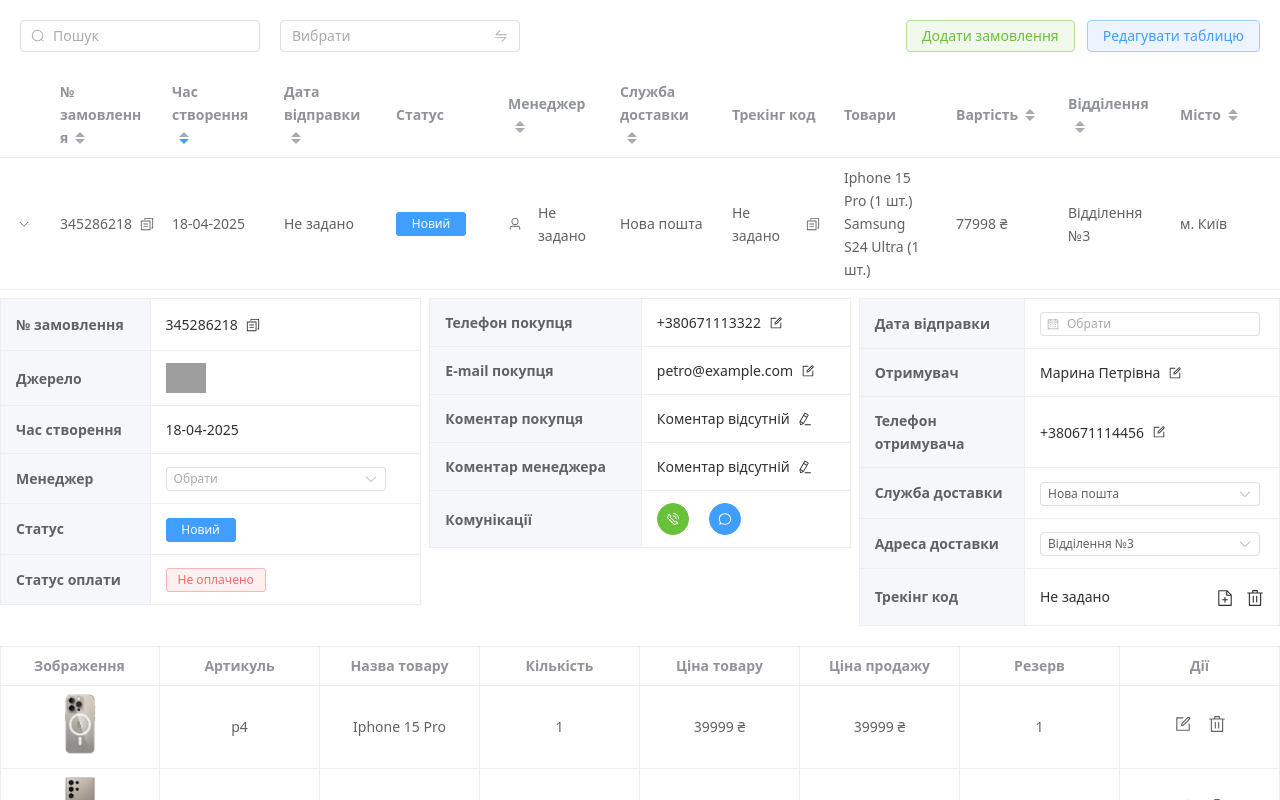
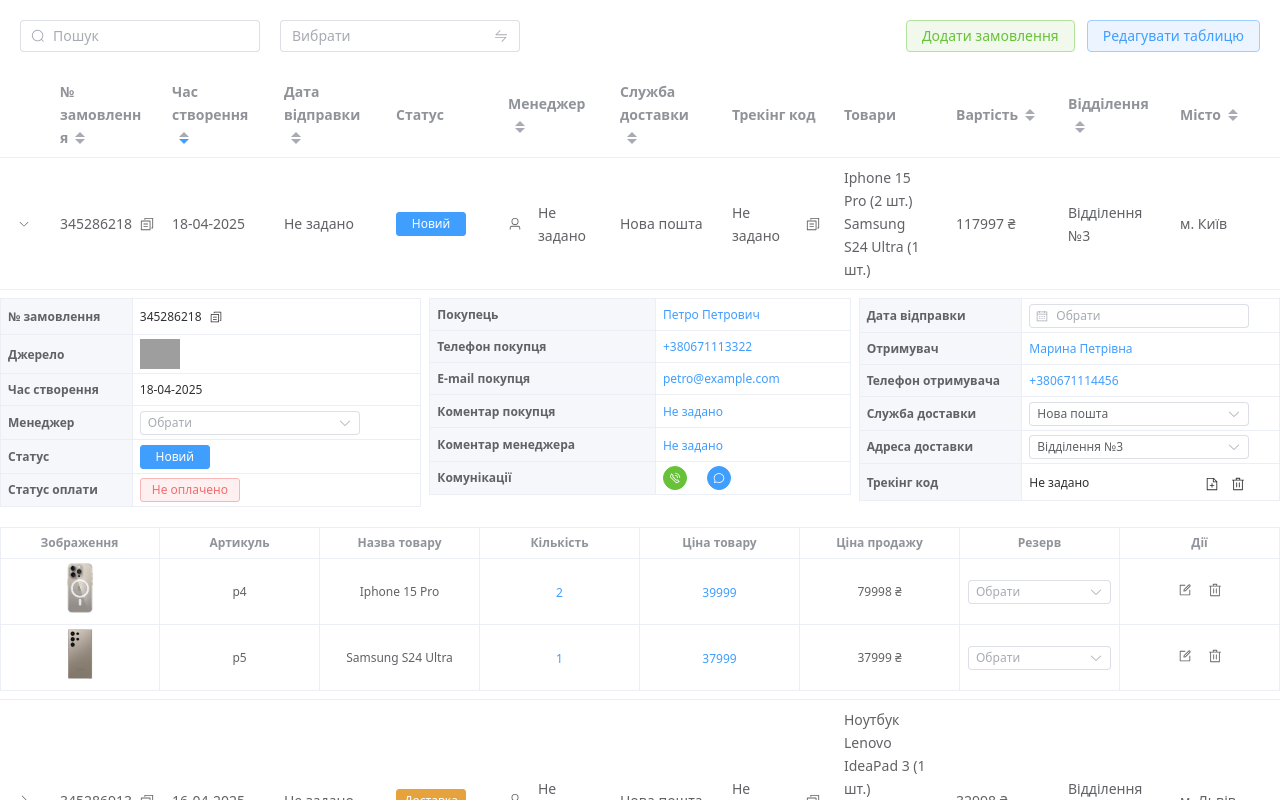
Before and after one commit to NpmPanic/ORDER_TABLE, a Vue app: page / in a window 1280 px wide. Both pictures are taken after a click on the element 24 px from the left and 223 px from the top of the page. Shown: the top 800 px of the page. Built offline with nearby package versions, Linux system fonts and the light colour scheme; grey boxes are pictures that could not be loaded.

Commit message:
new edit areas

```diff
--- a/src/App.vue
+++ b/src/App.vue
@@ -16,26 +16,14 @@ import { ElMessage } from 'element-plus'
 import { TABLE_DATA } from './components/TableData'
 import { computed, ref } from 'vue'
 import TableEditDrawer from './components/TableEditDrawer.vue'
-import CommentEditArea from './components/CommentEditArea.vue'
-import ValueEditArea from './components/ValueEditArea.vue'
+import EditCountPopover from './components/EditCountPopover.vue'
+import EditTextPopover from './components/EditTextPopover.vue'
+import EditCommentPopover from './components/EditCommentPopover.vue'
+import EditPricePopover from './components/EditPricePopover.vue'
 
 const inputQuerySearch = ref('')
 const valueQuerySelect = ref('')
 const isDrawer = ref(false)
-
-// Переменные хранения состояния для добавления комментариев
-const isCommentEditManager = ref(false)
-const isCommentEditCustomer = ref(false)
-
-// Записываем значение input комментария менеджера из TextEditArea.vue в TABLE_DATA
-const updateManagerComment = (row, newComment) => {
-	row.order.manager_comment = newComment // Обновляем комментарий в TABLE_DATA
-}
-
-// Записываем значение input комментария покупателя из TextEditArea.vue в TABLE_DATA
-const updateCustomerComment = (row, newComment) => {
-	row.customer.comment = newComment // Обновляем комментарий в TABLE_DATA
-}
 
 // Функция копирования текста по клику
 const copyText = async text => {
@@ -91,13 +79,23 @@ const optionsDeliveryAdress = [
 	{ value: 'Відділення №4', label: 'Відділення №4' },
 ]
 
+// Опции для выпадающего списка служб доставки
+const optionsWarehouseReserve = [
+	{ value: 'Постачальник 1', label: 'Постачальник 1' },
+	{ value: 'Постачальник 2', label: 'Постачальник 2' },
+	{ value: 'Магазин 1', label: 'Магазин 1' },
+	{ value: 'Магазин 2', label: 'Магазин 2' },
+	{ value: 'Магазин 3', label: 'Магазин 3' },
+	{ value: 'Магазин 4', label: 'Магазин 4' },
+	{ value: 'Магазин 5', label: 'Магазин 5' },
+]
+
 // Функция для получения значения из объекта по пути
 const getValueByPath = (obj, path) => {
 	return path.split('.').reduce((acc, key) => acc?.[key], obj)
 }
 
 // Функция генерации номера ТТН
-const generatedNumber = ref(null)
 
 function generateNumber(row) {
 	const prefix = '204'
@@ -297,7 +295,7 @@ const handleColumnUpdate = newColumns => {
 								direction="horisontal"
 								border
 								style="margin: 0px"
-								size="large"
+								size="small"
 								column="1"
 							>
 								<el-descriptions-item label="№ замовлення">
@@ -393,92 +391,77 @@ const handleColumnUpdate = newColumns => {
 								direction="horisontal"
 								border
 								style="margin: 0px"
-								size="large"
+								size="small"
 								column="1"
 							>
+								<el-descriptions-item label="Покупець">
+									<div class="flex items-center gap-2">
+										<EditTextPopover
+											:initialText="props.row.customer.name"
+											@update:textValue="
+												newValue =>
+													(props.row.customer.name = newValue || 'Не задано')
+											"
+										/>
+									</div>
+								</el-descriptions-item>
 								<el-descriptions-item label="Телефон покупця">
 									<div class="flex items-center gap-2">
-										<ValueEditArea
+										<EditTextPopover
 											:initialText="props.row.customer.phone"
 											@update:textValue="
-												newValue => (props.row.customer.phone = newValue)
+												newValue =>
+													(props.row.customer.phone = newValue || 'Не задано')
 											"
 										/>
 									</div>
 								</el-descriptions-item>
 								<el-descriptions-item label="E-mail покупця">
 									<div class="flex items-center gap-2">
-										<ValueEditArea
+										<EditTextPopover
 											:initialText="props.row.customer.email"
 											@update:textValue="
-												newValue => (props.row.customer.email = newValue)
+												newValue =>
+													(props.row.customer.email = newValue || 'Не задано')
 											"
 										/>
 									</div>
 								</el-descriptions-item>
 
 								<el-descriptions-item label="Коментар покупця">
-									<div class="flex items-center justify-between w-full">
-										<CommentEditArea
-											v-model="isCommentEditCustomer"
-											:initial-text="props.row.customer.comment"
+									<EditCommentPopover
+										:initialText="props.row.customer.comment"
 										@update:textValue="
-												value => updateCustomerComment(props.row, value)
+											newValue =>
+												(props.row.customer.comment = newValue || 'Не задано')
 										"
 									/>
-
-										<div
-											v-if="!isCommentEditCustomer"
-											class="flex items-center gap-2"
-										>
-											<p>
-												{{ props.row.customer.comment || 'Коментар відсутній' }}
-											</p>
-											<div
-												class="flex gap-2 cursor-pointer hover:text-blue-500"
-											>
-												<el-icon @click="isCommentEditCustomer = true">
-													<EditPen />
-												</el-icon>
-											</div>
-										</div>
-									</div>
 								</el-descriptions-item>
 
 								<el-descriptions-item label="Коментар менеджера">
-									<div class="flex items-center justify-between min-w-full">
-										<CommentEditArea
-											v-model="isCommentEditManager"
-											:initial-text="props.row.order.manager_comment || ''"
+									<EditCommentPopover
+										:initialText="props.row.order.manager_comment"
 										@update:textValue="
-												value => updateManagerComment(props.row, value)
+											newValue =>
+												(props.row.order.manager_comment =
+													newValue || 'Не задано')
 										"
 									/>
-
-										<div
-											v-if="!isCommentEditManager"
-											class="flex items-center gap-2"
-										>
-											<p>
-												{{
-													props.row.order.manager_comment ||
-													'Коментар відсутній'
-												}}
-											</p>
-											<div
-												class="flex gap-2 cursor-pointer hover:text-blue-500"
-											>
-												<el-icon @click="isCommentEditManager = true">
-													<EditPen />
-												</el-icon>
-											</div>
-										</div>
-									</div>
 								</el-descriptions-item>
 								<el-descriptions-item label="Комунікації">
 									<div class="flex items-center gap-2">
-										<el-button type="success" :icon="Phone" circle />
-										<el-button type="primary" :icon="ChatRound" circle />
+										<el-button
+											type="success"
+											:icon="Phone"
+											circle
+											size="small"
+										/>
+										<el-button
+											type="primary"
+											:icon="ChatRound"
+											circle
+											size="small"
+										/>
 									</div>
 								</el-descriptions-item>
 							</el-descriptions>
@@ -490,7 +473,7 @@ const handleColumnUpdate = newColumns => {
 								direction="horisontal"
 								border
 								style="margin: 0px"
-								size="large"
+								size="small"
 								column="1"
 							>
 								<el-descriptions-item label="Дата відправки">
@@ -506,20 +489,22 @@ const handleColumnUpdate = newColumns => {
 								</el-descriptions-item>
 								<el-descriptions-item label="Отримувач">
 									<div class="flex items-center gap-2">
-										<ValueEditArea
+										<EditTextPopover
 											:initialText="props.row.recipient.name"
 											@update:textValue="
-												newValue => (props.row.recipient.name = newValue)
+												newValue =>
+													(props.row.recipient.name = newValue || 'Не задано')
 											"
 										/>
 									</div>
 								</el-descriptions-item>
 								<el-descriptions-item label="Телефон отримувача">
 									<div class="flex items-center gap-2">
-										<ValueEditArea
+										<EditTextPopover
 											:initialText="props.row.recipient.phone"
 											@update:textValue="
-												newValue => (props.row.recipient.phone = newValue)
+												newValue =>
+													(props.row.recipient.phone = newValue || 'Не задано')
 											"
 										/>
 									</div>
@@ -564,15 +549,15 @@ const handleColumnUpdate = newColumns => {
 										<div class="flex items-center gap-3 pt-2">
 											<div
 												@click="generateNumber(props.row)"
-												class="cursor-pointer hover:text-green-500 transition"
+												class="text-sm cursor-pointer hover:text-green-500 transition"
 											>
-												<el-icon size="large"><DocumentAdd /></el-icon>
+												<el-icon><DocumentAdd /></el-icon>
 											</div>
 											<div
 												@click="props.row.delivery.ttn = null"
-												class="cursor-pointer hover:text-red-500 transition"
+												class="text-sm cursor-pointer hover:text-red-500 transition"
 											>
-												<el-icon size="large"><Delete /></el-icon>
+												<el-icon><Delete /></el-icon>
 											</div>
 										</div>
 									</div>
@@ -584,7 +569,12 @@ const handleColumnUpdate = newColumns => {
 					<!-- Товари -->
 					<div class="w-full mt-5">
 						<div class=""></div>
-						<el-table :data="props.row.products" style="width: 100%" border>
+						<el-table
+							:data="props.row.products"
+							style="width: 100%"
+							border
+							size="small"
+						>
 							<el-table-column
 								label="Зображення"
 								header-align="center"
@@ -592,7 +582,7 @@ const handleColumnUpdate = newColumns => {
 							>
 								<template #default="{ row }">
 									<el-image
-										style="width: 60px"
+										style="width: 50px"
 										:src="row.img"
 										:zoom-rate="1.2"
 										:max-scale="7"
@@ -617,11 +607,16 @@ const handleColumnUpdate = newColumns => {
 								align="center"
 							/>
 							<el-table-column
-								prop="count"
 								label="Кількість"
 								header-align="center"
 								align="center"
 							>
+								<template #default="{ row }">
+									<EditCountPopover
+										:initialCount="row.count"
+										@update:countValue="newValue => (row.count = newValue)"
+									/>
+								</template>
 							</el-table-column>
 							<el-table-column
 								label="Ціна товару"
@@ -629,9 +624,13 @@ const handleColumnUpdate = newColumns => {
 								align="center"
 							>
 								<template #default="{ row }">
-									<span>{{ row.price }} &#8372;</span>
+									<EditPricePopover
+										:initialPrice="row.price"
+										@update:priceValue="newValue => (row.price = newValue)"
+									/>
 								</template>
 							</el-table-column>
+
 							<el-table-column
 								label="Ціна продажу"
 								header-align="center"
@@ -642,19 +641,55 @@ const handleColumnUpdate = newColumns => {
 								</template>
 							</el-table-column>
 							<el-table-column
-								prop="count"
+								prop="warehouse_reserve"
 								label="Резерв"
 								header-align="center"
 								align="center"
 							>
+								<template #default="{ row }">
+									<el-select
+										v-if="row.count > 1"
+										v-model="row.warehouse_reserve"
+										clearable
+										multiple
+										placeholder="Обрати"
+										size="small"
+									>
+										<el-option
+											v-for="item in optionsWarehouseReserve"
+											:key="item.value"
+											:label="item.label"
+											:value="item.value"
+										/>
+									</el-select>
+
+									<el-select
+										v-else
+										v-model="row.warehouse_reserve"
+										clearable
+										placeholder="Обрати"
+										size="small"
+									>
+										<el-option
+											v-for="item in optionsWarehouseReserve"
+											:key="item.value"
+											:label="item.label"
+											:value="item.value"
+										/>
+									</el-select>
+								</template>
 							</el-table-column>
 							<el-table-column label="Дії" header-align="center" align="center">
 								<div class="flex items-center justify-center gap-4">
-									<div class="cursor-pointer hover:text-blue-500 transition">
-										<el-icon size="large"><Edit /></el-icon>
+									<div
+										class="text-sm cursor-pointer hover:text-blue-500 transition"
+									>
+										<el-icon><Edit /></el-icon>
 									</div>
-									<div class="cursor-pointer hover:text-red-500 transition">
-										<el-icon size="large"><Delete /></el-icon>
+									<div
+										class="text-sm cursor-pointer hover:text-red-500 transition"
+									>
+										<el-icon><Delete /></el-icon>
 									</div>
 								</div>
 							</el-table-column>
@@ -782,3 +817,12 @@ const handleColumnUpdate = newColumns => {
 		</el-table>
 	</div>
 </template>
+
+<style scoped>
+.el-link {
+	font-size: 12px;
+}
+.el-link :hover {
+	color: orange;
+}
+</style>
--- a/src/components/CommentEditArea.vue
+++ /dev/null
@@ -1,47 +0,0 @@
-<script setup>
-import { ref, watch } from 'vue'
-
-const props = defineProps({
-	modelValue: Boolean,
-	initialText: String,
-})
-const emit = defineEmits(['update:modelValue', 'update:textValue'])
-const textValue = ref(props.initialText || '')
-
-watch(
-	() => props.initialText,
-	newVal => {
-		textValue.value = newVal || ''
-	}
-)
-
-const saveTextEditArea = () => {
-	emit('update:textValue', textValue.value)
-	emit('update:modelValue', false)
-}
-
-const cancelEdit = () => {
-	emit('update:modelValue', false)
-}
-</script>
-
-<template>
-	<div v-show="props.modelValue" class="w-full">
-		<el-input
-			v-model="textValue"
-			style="width: 100%"
-			:rows="2"
-			maxlength="30"
-			show-word-limit
-			type="textarea"
-			placeholder="Введіть коментар"
-			size="small"
-		/>
-		<div class="mt-2 flex gap-2">
-			<el-button @click="saveTextEditArea" type="primary" size="small">
-				Зберегти
-			</el-button>
-			<el-button @click="cancelEdit" size="small"> Скасувати </el-button>
-		</div>
-	</div>
-</template>
--- /dev/null
+++ b/src/components/EditCommentPopover.vue
@@ -0,0 +1,65 @@
+<script setup>
+import { ref, watch } from 'vue'
+
+const props = defineProps({
+	initialComment: [String],
+})
+const emit = defineEmits(['update:commentValue'])
+
+const commentValue = ref(props.initialComment)
+const isOpen = ref(false)
+
+watch(
+	() => props.initialComment,
+	newVal => {
+		commentValue.value = newVal
+	}
+)
+
+const saveResult = () => {
+	emit('update:commentValue', commentValue.value)
+	isOpen.value = false
+}
+
+const cancelEdit = () => {
+	commentValue.value = props.initialComment
+	isOpen.value = false
+}
+</script>
+
+<template>
+	<el-popover :visible="isOpen" placement="bottom" width="250px">
+		<div class="flex justify-center">
+			<el-input
+				v-model="commentValue"
+				:autosize="{ minRows: 2, maxRows: 4 }"
+				maxlength="30"
+				show-word-limit
+				type="textarea"
+				placeholder="Введіть коментар"
+			/>
+		</div>
+
+		<div class="mt-4 flex justify-center gap-2">
+			<el-button size="small" @click="cancelEdit">Скасувати</el-button>
+			<el-button size="small" type="primary" @click="saveResult">
+				Зберегти
+			</el-button>
+		</div>
+
+		<template #reference>
+			<el-link @click="isOpen = true" type="primary" :underline="false">
+				<span>{{ commentValue || 'Не задано' }}</span>
+			</el-link>
+		</template>
+	</el-popover>
+</template>
+
+<style scoped>
+.el-link {
+	font-size: 12px;
+}
+.el-link :hover {
+	color: orange;
+}
+</style>
--- /dev/null
+++ b/src/components/EditCountPopover.vue
@@ -0,0 +1,58 @@
+<script setup>
+import { ref, watch } from 'vue'
+
+const props = defineProps({
+	initialCount: Number,
+})
+const emit = defineEmits(['update:countValue'])
+
+const countValue = ref(props.initialCount)
+const isOpen = ref(false)
+
+watch(
+	() => props.initialCount,
+	newVal => {
+		countValue.value = newVal
+	}
+)
+
+const saveResult = () => {
+	emit('update:countValue', countValue.value)
+	isOpen.value = false
+}
+
+const cancelEdit = () => {
+	countValue.value = props.initialCount
+	isOpen.value = false
+}
+</script>
+
+<template>
+	<el-popover :visible="isOpen" placement="bottom" width="200px">
+		<div class="flex justify-center">
+			<el-input-number v-model="countValue" :min="1" :max="500" />
+		</div>
+
+		<div class="mt-4 flex justify-center">
+			<el-button size="small" @click="cancelEdit">Скасувати</el-button>
+			<el-button size="small" type="primary" @click="saveResult">
+				Зберегти
+			</el-button>
+		</div>
+
+		<template #reference>
+			<el-link @click="isOpen = true" type="primary" :underline="false">
+				<span>{{ countValue }}</span>
+			</el-link>
+		</template>
+	</el-popover>
+</template>
+
+<style scoped>
+.el-link {
+	font-size: 12px;
+}
+.el-link :hover {
+	color: orange;
+}
+</style>
--- /dev/null
+++ b/src/components/EditPricePopover.vue
@@ -0,0 +1,70 @@
+<script setup>
+import { ref, watch } from 'vue'
+
+const props = defineProps({
+	initialPrice: Number,
+})
+const emit = defineEmits(['update:priceValue'])
+
+const priceValue = ref(props.initialPrice)
+const isOpen = ref(false)
+
+watch(
+	() => props.initialPrice,
+	newVal => {
+		priceValue.value = newVal
+	}
+)
+
+const saveResult = () => {
+	emit('update:priceValue', priceValue.value)
+	isOpen.value = false
+}
+
+const cancelEdit = () => {
+	priceValue.value = props.initialPrice
+	isOpen.value = false
+}
+</script>
+
+<template>
+	<el-popover :visible="isOpen" placement="bottom" width="200px">
+		<div class="flex justify-center">
+			<el-input
+				v-model="priceValue"
+				placeholder="Введіть ціну"
+				clearable
+				:formatter="
+					value => {
+						cleanValue = value.replace(/[^\d]/g, '')
+						formatted = cleanValue.replace(/\B(?=(\d{3})+(?!\d))/g, ',')
+						return cleanValue ? `₴ ${formatted}` : ''
+					}
+				"
+				:parser="value => value.replace(/[^\d]/g, '')"
+			/>
+		</div>
+
+		<div class="mt-4 flex justify-center">
+			<el-button size="small" @click="cancelEdit">Скасувати</el-button>
+			<el-button size="small" type="primary" @click="saveResult">
+				Зберегти
+			</el-button>
+		</div>
+
+		<template #reference>
+			<el-link @click="isOpen = true" type="primary" :underline="false">
+				<span>{{ priceValue || 0 }}</span>
+			</el-link>
+		</template>
+	</el-popover>
+</template>
+
+<style scoped>
+.el-link {
+	font-size: 12px;
+}
+.el-link :hover {
+	color: orange;
+}
+</style>
--- /dev/null
+++ b/src/components/EditTextPopover.vue
@@ -0,0 +1,58 @@
+<script setup>
+import { ref, watch } from 'vue'
+
+const props = defineProps({
+	initialText: String,
+})
+const emit = defineEmits(['update:textValue'])
+
+const textValue = ref(props.initialText)
+const isOpen = ref(false)
+
+watch(
+	() => props.initialText,
+	newVal => {
+		textValue.value = newVal
+	}
+)
+
+const saveResult = () => {
+	emit('update:textValue', textValue.value)
+	isOpen.value = false
+}
+
+const cancelEdit = () => {
+	textValue.value = props.initialText
+	isOpen.value = false
+}
+</script>
+
+<template>
+	<el-popover :visible="isOpen" placement="bottom" width="200px">
+		<div class="flex justify-center">
+			<el-input v-model="textValue" placeholder="Заповніть данні" clearable />
+		</div>
+
+		<div class="mt-4 flex justify-center">
+			<el-button size="small" @click="cancelEdit">Скасувати</el-button>
+			<el-button size="small" type="primary" @click="saveResult">
+				Зберегти
+			</el-button>
+		</div>
+
+		<template #reference>
+			<el-link @click="isOpen = true" type="primary" :underline="false">
+				<span>{{ textValue || 'Не задано' }}</span>
+			</el-link>
+		</template>
+	</el-popover>
+</template>
+
+<style scoped>
+.el-link {
+	font-size: 12px;
+}
+.el-link :hover {
+	color: orange;
+}
+</style>
--- a/src/components/TableData.js
+++ b/src/components/TableData.js
@@ -32,6 +32,7 @@ export const TABLE_DATA = ref([
 				count: 1,
 				price: 20999,
 				img: './orders/1.jpg',
+				warehouse_reserve: [],
 			},
 			{
 				id: 'p3',
@@ -39,6 +40,7 @@ export const TABLE_DATA = ref([
 				count: 1,
 				price: 11999,
 				img: './orders/2.jpg',
+				warehouse_reserve: [],
 			},
 		],
 
@@ -80,9 +82,10 @@ export const TABLE_DATA = ref([
 			{
 				id: 'p4',
 				name: 'Iphone 15 Pro',
-				count: 1,
+				count: 2,
 				price: 39999,
 				img: './orders/3.jpg',
+				warehouse_reserve: [],
 			},
 			{
 				id: 'p5',
@@ -90,6 +93,7 @@ export const TABLE_DATA = ref([
 				count: 1,
 				price: 37999,
 				img: './orders/4.jpg',
+				warehouse_reserve: [],
 			},
 		],
 
--- a/src/components/ValueEditArea.vue
+++ /dev/null
@@ -1,63 +0,0 @@
-<script setup>
-import { ref, watch } from 'vue'
-import { Edit } from '@element-plus/icons-vue'
-
-const props = defineProps({
-	initialText: String,
-})
-
-const emit = defineEmits(['update:textValue'])
-
-const textValue = ref(props.initialText || '')
-const isOpen = ref(false)
-
-watch(
-	() => props.initialText,
-	newVal => {
-		textValue.value = newVal || ''
-	}
-)
-
-const saveTextEditArea = () => {
-	emit('update:textValue', textValue.value)
-	isOpen.value = false // Закрываем после сохранения
-}
-
-const cancelEdit = () => {
-	textValue.value = props.initialText || ''
-	isOpen.value = false
-}
-</script>
-
-<template>
-	<div>
-		<!-- Показываем текст и кнопку редактирования, если isOpen = false -->
-		<template v-if="!isOpen">
-			<div class="flex items-center gap-2">
-				<span>{{ textValue || 'Не задано' }}</span>
-
-				<el-icon
-					@click="isOpen = true"
-					class="cursor-pointer hover:text-blue-500"
-				>
-					<Edit />
-				</el-icon>
-			</div>
-		</template>
-
-		<!-- Показываем инпут, если isOpen = true -->
-		<div v-else>
-			<el-input
-				v-model="textValue"
-				placeholder="Введіть значення"
-				size="small"
-			/>
-			<div class="mt-2 flex gap-2">
-				<el-button @click="saveTextEditArea" type="primary" size="small">
-					Зберегти
-				</el-button>
-				<el-button @click="cancelEdit" size="small"> Скасувати </el-button>
-			</div>
-		</div>
-	</div>
-</template>
```
Lines whose indentation alone changed are shown as unchanged.
